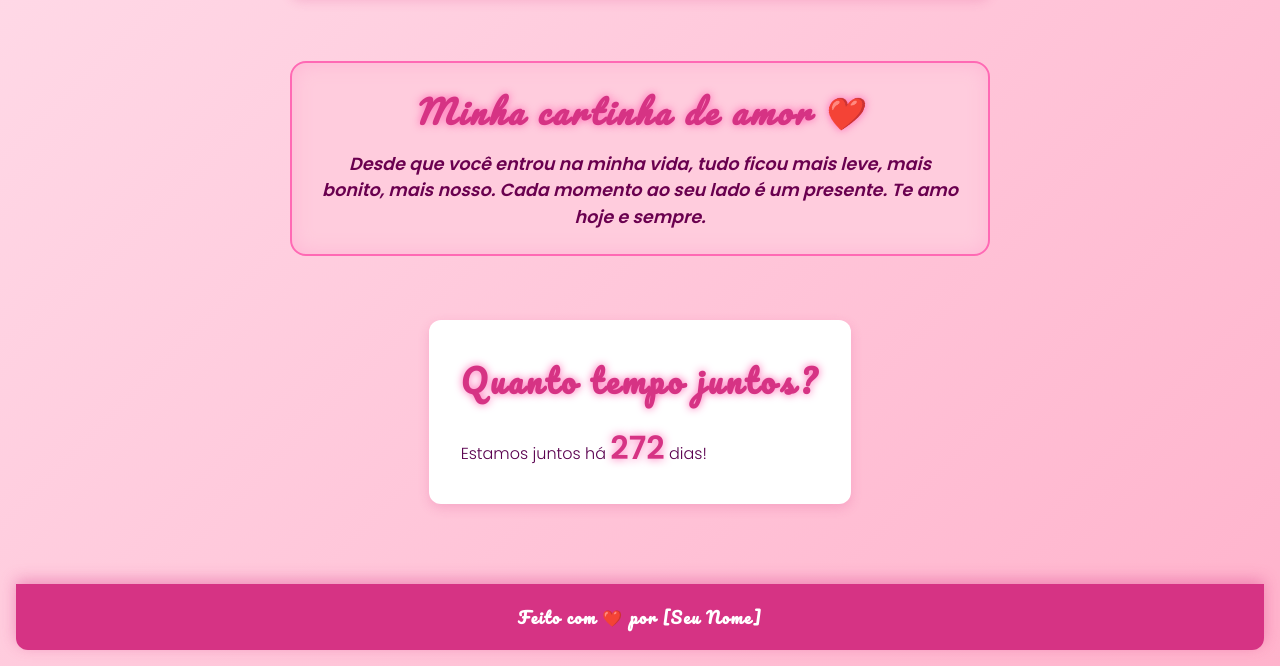
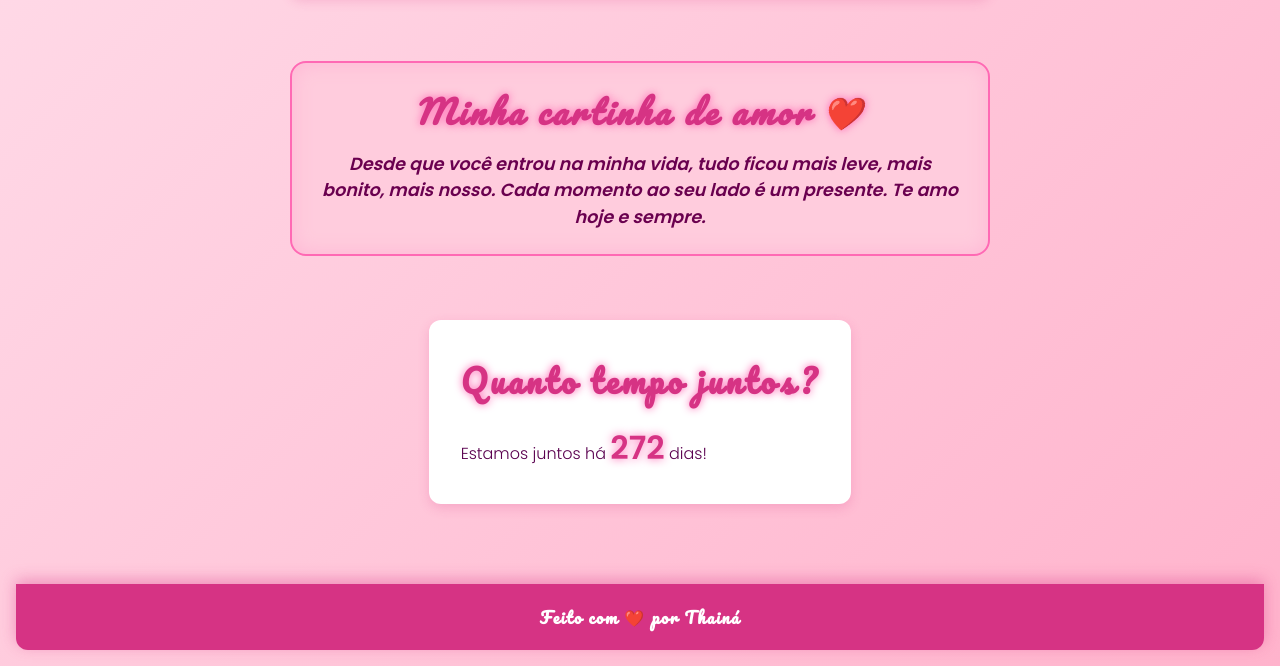
Before and after one commit to MarianoThaina/Presente-, a plain HTML site: page index.html in a window 1280 px wide. Shown: the part 709-1375 px from the top of the page. Drawn offline with Linux system fonts and the light colour scheme.

Commit message:
Update index.html

```diff
--- a/index.html
+++ b/index.html
@@ -277,7 +277,7 @@
   </section>
 
   <footer>
-    <p>Feito com ❤️ por [Seu Nome]</p>
+    <p>Feito com ❤️ por Thainá</p>
   </footer>
 
   <script>
```
